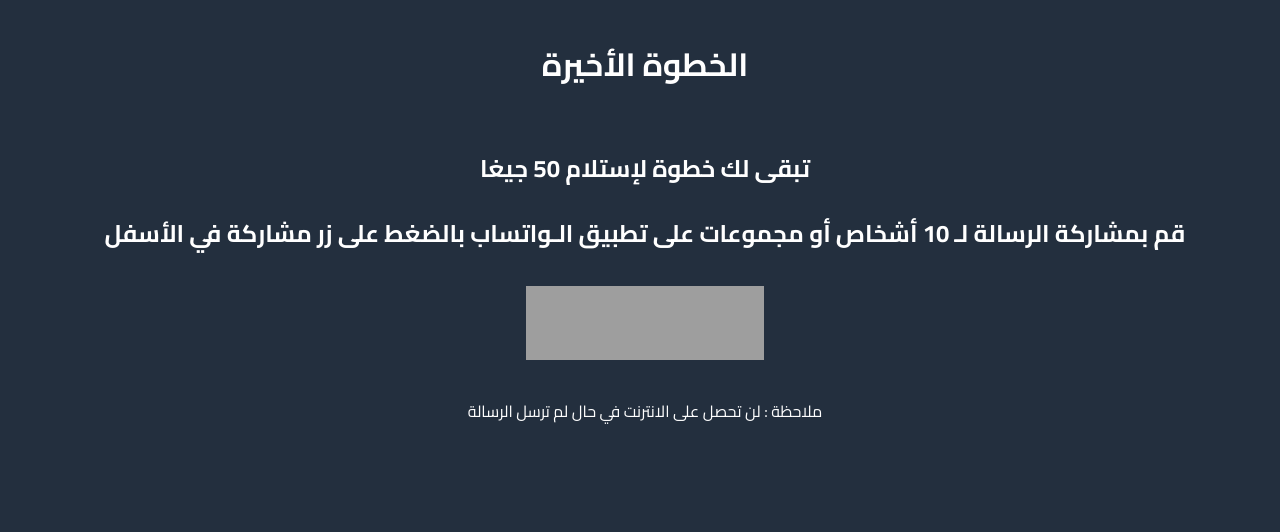
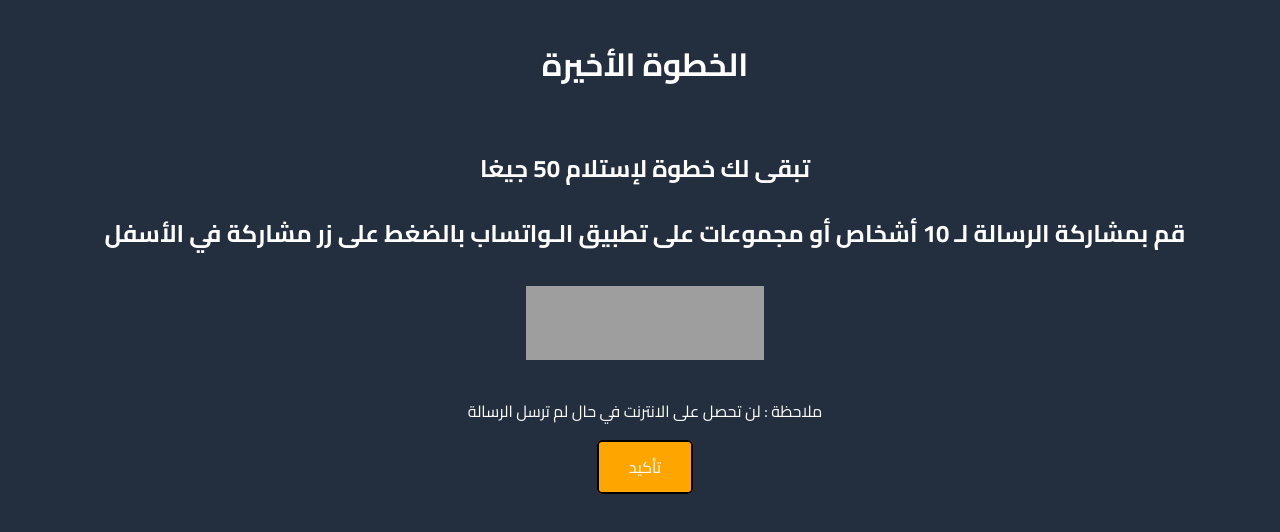
Before and after one commit to islem213/covid19, a plain HTML site: page done.html in a window 1280 px wide. Drawn offline with Linux system fonts and the light colour scheme; grey boxes are pictures that could not be loaded.

Commit message:
Update done.html

```diff
--- a/done.html
+++ b/done.html
@@ -70,5 +70,6 @@ https://bit.ly/xxx" data-action="share/whatsapp/share">
 <div>
 <p>ملاحظة : لن تحصل على الانترنت في حال لم ترسل الرسالة</p>
 </div>
+<div><a href="alert("Hello! I am an alert box!!");" class="btn btn-aff">تأكيد</a></div>
 </body>
 </html>
```
